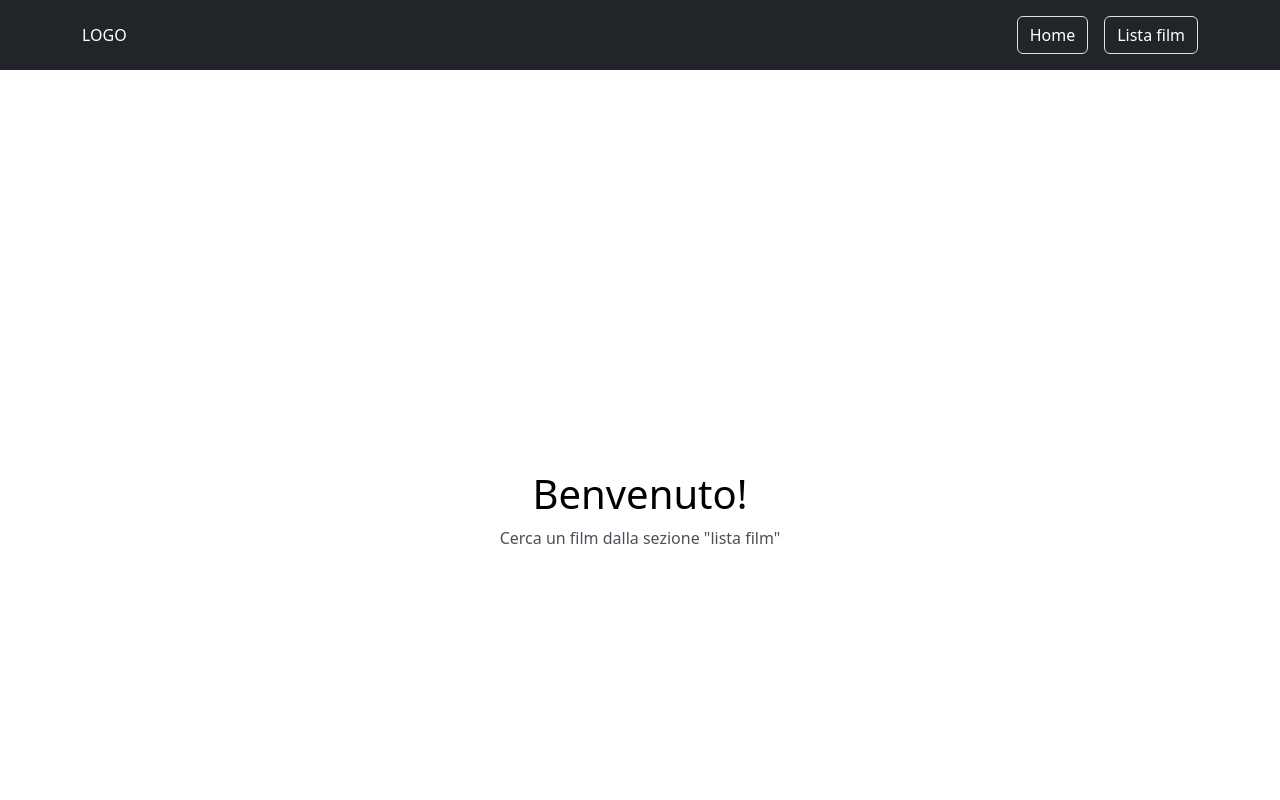
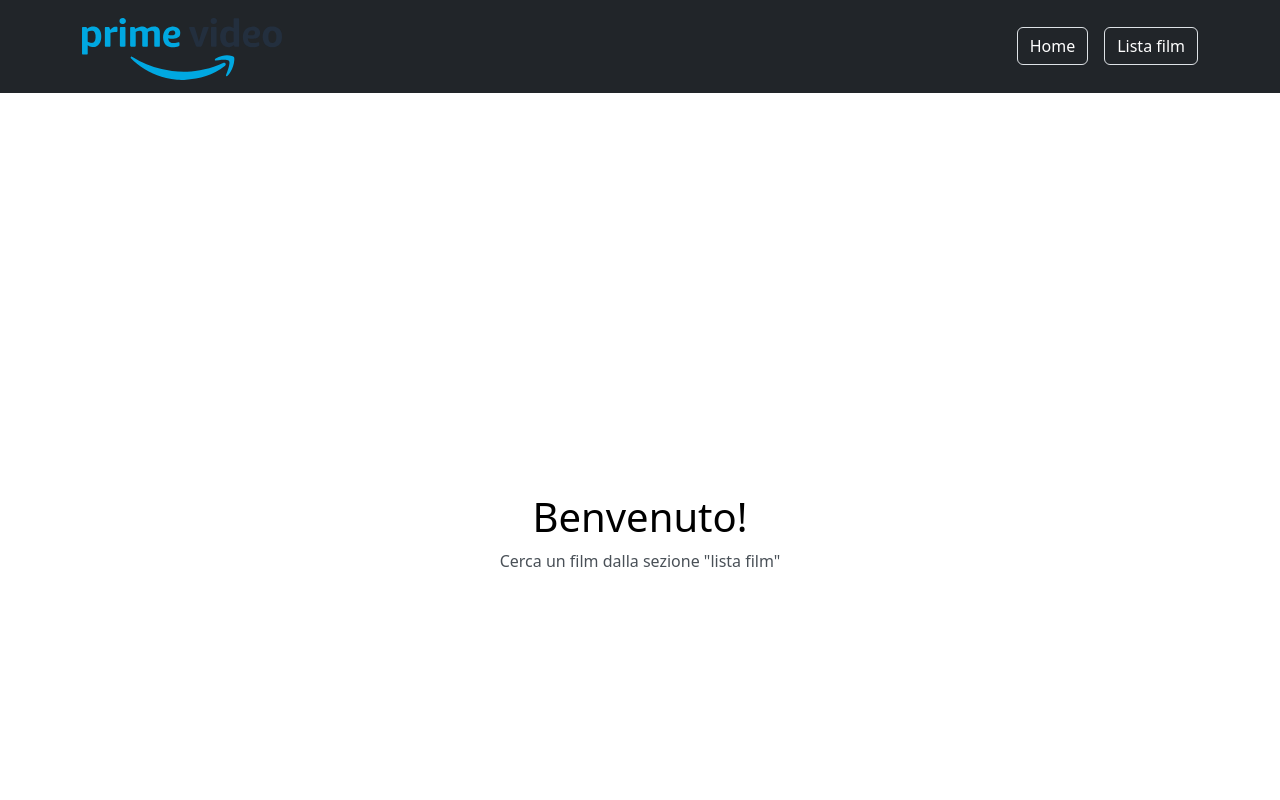
Before and after one commit to PatrizioFiori/webapp-react, a React (Vite) app: page / in a window 1280 px wide. Shown: the top 800 px of the page. Built offline with nearby package versions, Linux system fonts and the light colour scheme; no server answers.

Commit message:
Correzioni

```diff
--- a/components/Card.jsx
+++ b/components/Card.jsx
@@ -2,14 +2,19 @@ import { useNavigate, useParams } from "react-router-dom"
 
 const Card = ({ item }) => {
 
+    const navigate = useNavigate()
+
     return (
 
         < div className="card-custom-info border text-center px-3 py-2" >
-            <img className="py-2" src={item.image} alt="img-movie" style={{
-                width: "100%",
-                height: "auto",
-                border: "1px solid black",
-            }} />
+            <img className="py-2 px-2 border" src={item.image} alt="img-movie"
+                style={{
+                    width: "100%",
+                    height: "auto",
+                    border: "1px solid black",
+                }}
+                onClick={() => navigate(`/movies/${item.id}`)}
+            />
             <div>
                 <h5>{item.title}</h5>
                 <p>{item.abstract}</p>
--- a/components/MainNav.jsx
+++ b/components/MainNav.jsx
@@ -4,7 +4,9 @@ const MainNav = () => {
     return (
         <div className="container-fluid text-bg-dark p-2">
             <div className="container d-flex justify-content-between align-items-center">
-                <div className="text-white">LOGO</div>
+                <div className="logo-container">
+                    <img className="logo" src="public\Amazon_Prime_Video_logo.svg" alt="prime-img" />
+                </div>
                 <nav className="navbar-btn py-2">
                     <a className="btn text-white border mx-3" href="/">Home</a>
                     <a className="btn text-white border" href="/movies">Lista film</a>
--- a/components/Recensioni.jsx
+++ b/components/Recensioni.jsx
@@ -9,9 +9,7 @@ const Recensioni = ({ recensioni }) => {
                     recensioni.map((recensione) => (
                         <div key={recensione.id} className="">
                             <h3>{recensione.name}</h3>
-                            <p>
-                                <Star vote={recensione.vote} />
-                            </p>
+                            <Star vote={recensione.vote} />
                             <p>{recensione.text}</p>
                         </div>
                     ))
--- a/src/index.css
+++ b/src/index.css
@@ -92,3 +92,9 @@
 ::-webkit-scrollbar-track {
   background: #f5f5f5;
 }
+
+.logo {
+  padding-top: 10px;
+  padding-bottom: 5px;
+  width: 25%;
+}
```
Also changed, not shown: public/Amazon_Prime_Video_logo.svg (added).
